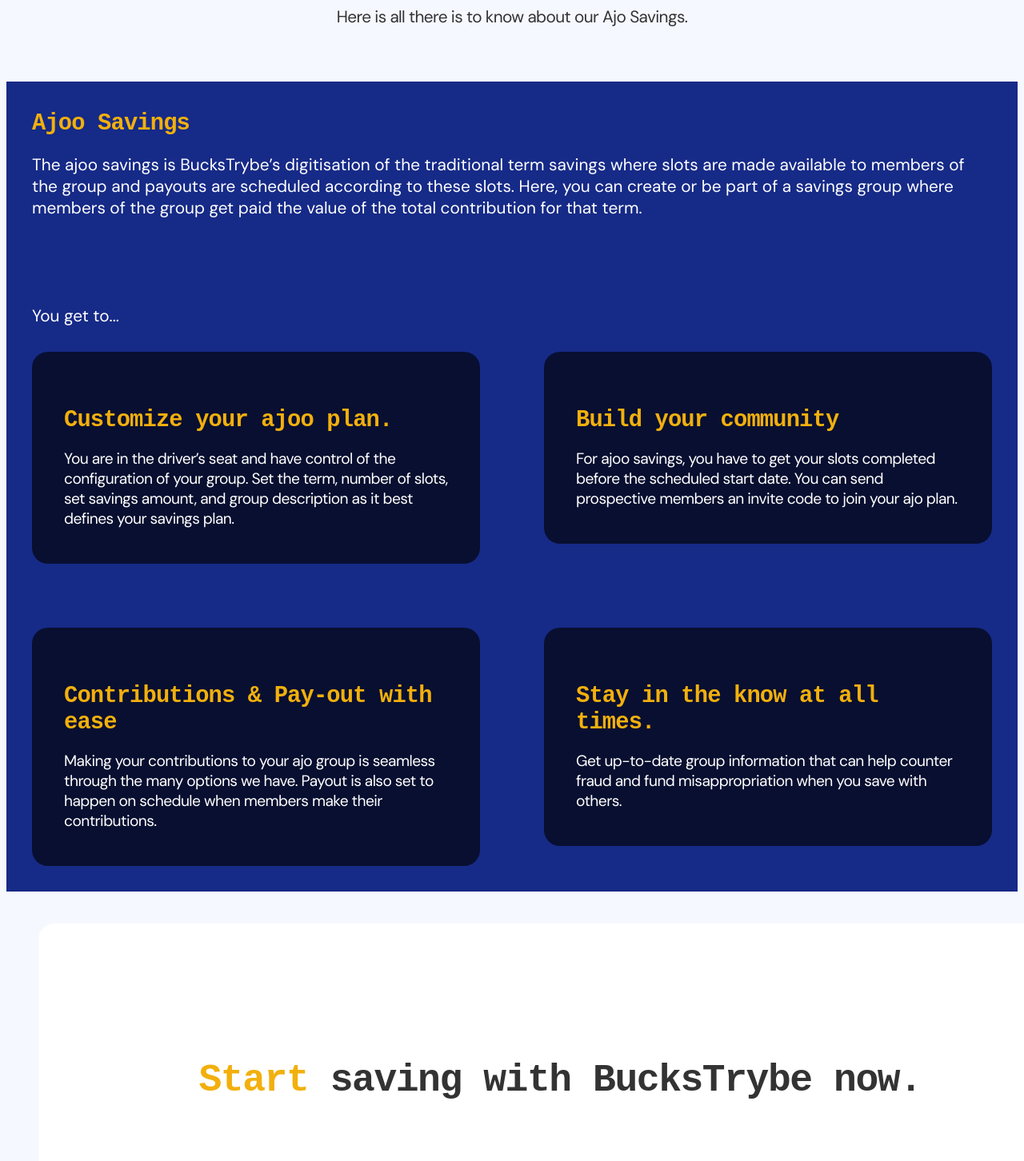
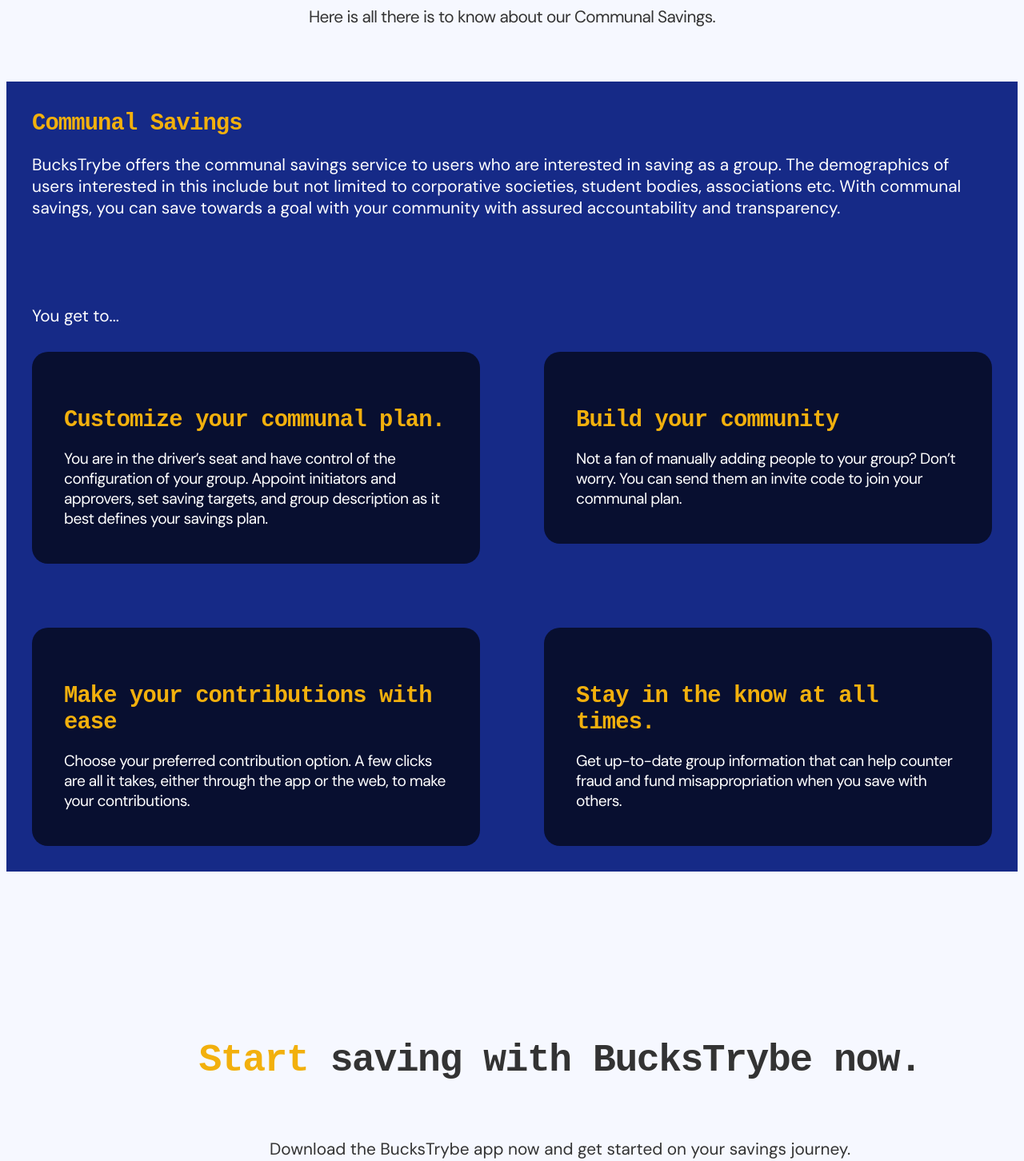
Before and after one commit to Jan1Verse1/BucksTrybe, a React (Vite) app: page /communal in a window 1280 px wide. Shown: the part 280-1732 px from the top of the page at 80% size. Built offline with nearby package versions, Linux system fonts and the light colour scheme.

Commit message:
Another issue fixed

```diff
--- a/src/Pages/Ajoo.jsx
+++ b/src/Pages/Ajoo.jsx
@@ -7,16 +7,16 @@
 const Home = () => {
   const ServiceCards = [
     {
-      header: "Customize your communal plan.",
-      copi: "You are in the driver’s seat and have control of the configuration of your group. Appoint initiators and approvers, set saving targets, and group description as it best defines your savings plan.",
+      header: "Customize your ajoo plan.",
+      copi: "You are in the driver’s seat and have control of the configuration of your group. Set the term, number of slots, set savings amount, and group description as it best defines your savings plan.",
     },
     {
       header: "Build your community",
-      copi: "Not a fan of manually adding people to your group? Don’t worry. You can send them an invite code to join your communal plan.",
+      copi: "For ajoo savings, you have to get your slots completed before the scheduled start date. You can send prospective members an invite code to join your ajo plan.",
     },
     {
-      header: "Make your contributions with ease",
-      copi: "Choose your preferred contribution option. A few clicks are all it takes, either through the app or the web, to make your contributions. ",
+      header: "Contributions & Pay-out with ease",
+      copi: "Making your contributions to your ajo group is seamless through the many options we have. Payout is also set to happen on schedule when members make their contributions.",
     },
     {
       header: "Stay in the know at all times.",
@@ -29,23 +29,22 @@
       <Header />
       <div className="contactHead">
         <h3 className="contactHeadText">
-          <span>Communal </span> Savings on BucksTrybe
+          <span>Ajo </span> Savings on BucksTrybe
         </h3>
         <p className="contactHeadP">
-          Here is all there is to know about our Communal Savings.
+          Here is all there is to know about our Ajo Savings.
         </p>
       </div>
 
       <div className="theService">
         <div>
-          <h5 className="serviceName">Communal Savings</h5>
+          <h5 className="serviceName">Ajoo Savings</h5>
           <p className="serviceTalks">
-            BucksTrybe offers the communal savings service to users who are
-            interested in saving as a group. The demographics of users
-            interested in this include but not limited to corporative societies,
-            student bodies, associations etc. With communal savings, you can
-            save towards a goal with your community with assured accountability
-            and transparency.
+            The ajoo savings is BucksTrybe’s digitisation of the traditional
+            term savings where slots are made available to members of the group
+            and payouts are scheduled according to these slots. Here, you can
+            create or be part of a savings group where members of the group get
+            paid the value of the total contribution for that term.
           </p>
         </div>
 
--- a/src/Pages/Communal.jsx
+++ b/src/Pages/Communal.jsx
@@ -7,16 +7,16 @@
 const Home = () => {
   const ServiceCards = [
     {
-      header: "Customize your ajoo plan.",
-      copi: "You are in the driver’s seat and have control of the configuration of your group. Set the term, number of slots, set savings amount, and group description as it best defines your savings plan.",
+      header: "Customize your communal plan.",
+      copi: "You are in the driver’s seat and have control of the configuration of your group. Appoint initiators and approvers, set saving targets, and group description as it best defines your savings plan.",
     },
     {
       header: "Build your community",
-      copi: "For ajoo savings, you have to get your slots completed before the scheduled start date. You can send prospective members an invite code to join your ajo plan.",
+      copi: "Not a fan of manually adding people to your group? Don’t worry. You can send them an invite code to join your communal plan.",
     },
     {
-      header: "Contributions & Pay-out with ease",
-      copi: "Making your contributions to your ajo group is seamless through the many options we have. Payout is also set to happen on schedule when members make their contributions.",
+      header: "Make your contributions with ease",
+      copi: "Choose your preferred contribution option. A few clicks are all it takes, either through the app or the web, to make your contributions. ",
     },
     {
       header: "Stay in the know at all times.",
@@ -29,22 +29,23 @@
       <Header />
       <div className="contactHead">
         <h3 className="contactHeadText">
-          <span>Ajo </span> Savings on BucksTrybe
+          <span>Communal </span> Savings on BucksTrybe
         </h3>
         <p className="contactHeadP">
-          Here is all there is to know about our Ajo Savings.
+          Here is all there is to know about our Communal Savings.
         </p>
       </div>
 
       <div className="theService">
         <div>
-          <h5 className="serviceName">Ajoo Savings</h5>
+          <h5 className="serviceName">Communal Savings</h5>
           <p className="serviceTalks">
-            The ajoo savings is BucksTrybe’s digitisation of the traditional
-            term savings where slots are made available to members of the group
-            and payouts are scheduled according to these slots. Here, you can
-            create or be part of a savings group where members of the group get
-            paid the value of the total contribution for that term.
+            BucksTrybe offers the communal savings service to users who are
+            interested in saving as a group. The demographics of users
+            interested in this include but not limited to corporative societies,
+            student bodies, associations etc. With communal savings, you can
+            save towards a goal with your community with assured accountability
+            and transparency.
           </p>
         </div>
 
--- a/src/components/JoinWhite.css
+++ b/src/components/JoinWhite.css
@@ -3,7 +3,7 @@
     flex-direction: column;
     width: 80VW !important;
     height: auto !important;
-    background-color: #fff;
+    /* background-color: #fff; */
     /* border: 2px solid red; */
     align-items: center;
     border-radius: 20px;
```
Also changed, not shown: src/contents/offeringModal.jsx (+0 -22 lines).
